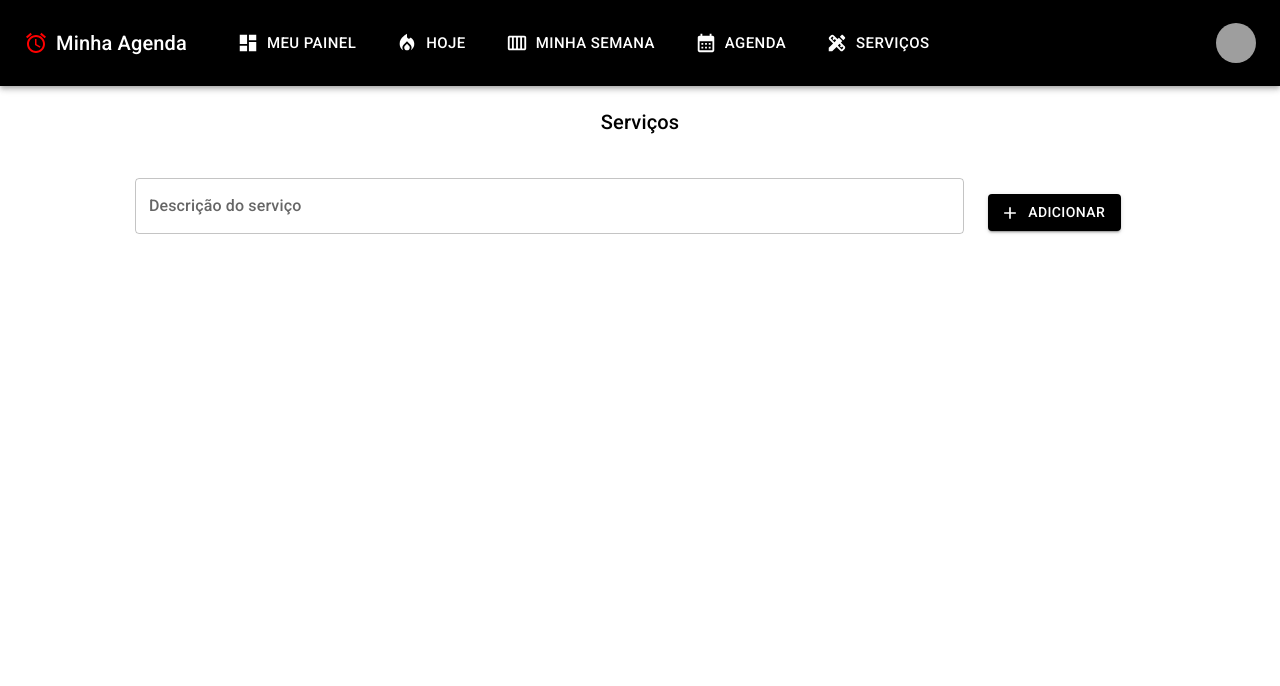
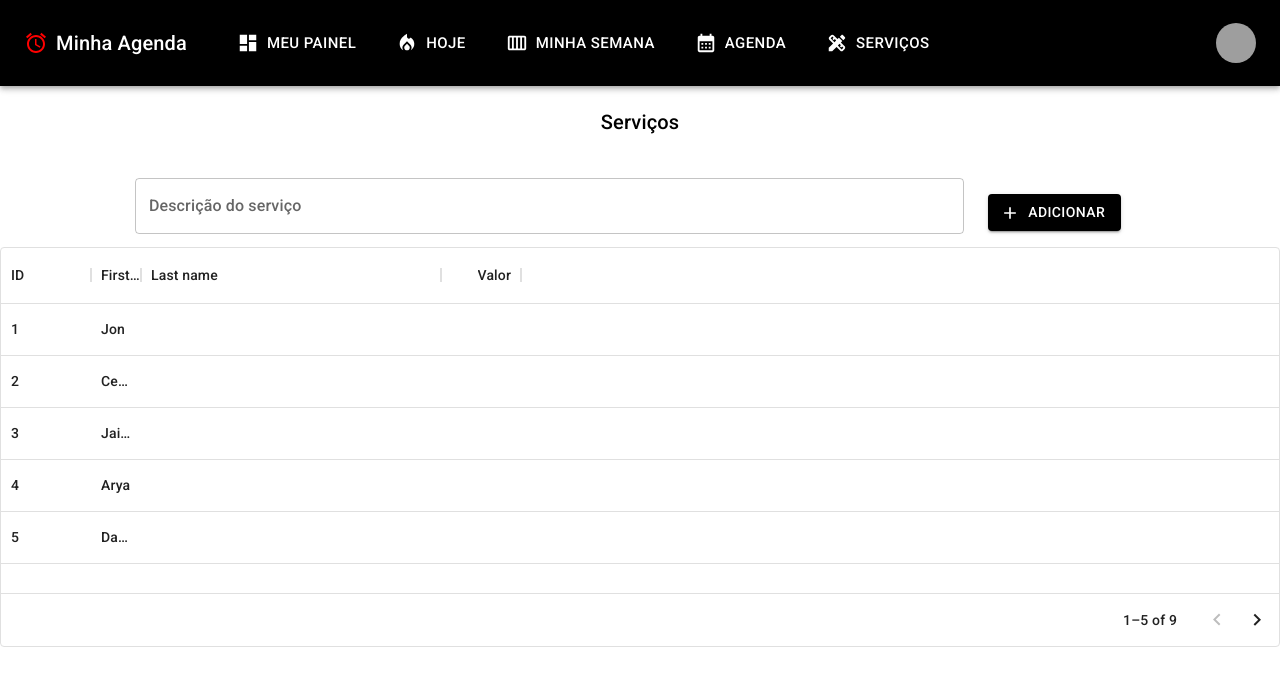
Before and after one commit to joaoavila1987/spa-agenda, a React (Create React App) app: page /servicos in a window 1280 px wide. Shown: the top 686 px of the page. Built offline with nearby package versions, Linux system fonts and the light colour scheme; grey boxes are pictures that could not be loaded.

Commit message:
instalação de bibliotecas e inicio de implemetação de tabelas

```diff
--- a/package.json
+++ b/package.json
@@ -12,6 +12,7 @@
     "@fullcalendar/react": "^6.0.4",
     "@mui/icons-material": "^5.11.0",
     "@mui/material": "^5.11.5",
+    "@mui/x-data-grid": "^5.17.20",
     "@testing-library/jest-dom": "^5.16.5",
     "@testing-library/react": "^13.4.0",
     "@testing-library/user-event": "^13.5.0",
--- a/src/componentes/servicos/Servicos.jsx
+++ b/src/componentes/servicos/Servicos.jsx
@@ -6,6 +6,7 @@
 import Button from '@mui/material/Button';
 import AddIcon from '@mui/icons-material/Add';
 //import Box from '@mui/material/Box';
+import Tabela from './TabelaServico';
 
 export default function Servicos() {
   return (
@@ -21,14 +22,9 @@
       <br />
       <Grid container justifyContent={'center'} spacing={3} xs={12} md={12} >
 
-        <Grid item  xs={12} md={8}>
+        <Grid item xs={12} md={8}>
           <TextField fullWidth size='large' label="Descrição do serviço" />
         </Grid>
-
-        {/* <Grid item xs={12} md={3}>
-     <TextField fullWidth size='large' label="Valor"  />
-    </Grid> */}
-
         <Grid item>
           <Button
             variant="contained"
@@ -45,7 +41,9 @@
           </Button>
         </Grid>
       </Grid>
-
+      <Grid container justifyContent={'center'}>
+        <Tabela />
+      </Grid>
     </>
   )
 }
--- /dev/null
+++ b/src/componentes/servicos/TabelaServico.jsx
@@ -0,0 +1,58 @@
+import React from 'react';
+import Box from '@mui/material/Box';
+import { DataGrid } from '@mui/x-data-grid';
+
+
+export default function TabelaServico() {
+
+    const columns = [
+        { field: 'id', headerName: 'ID', width: 90 },
+        {
+          field: 'firstName',
+          headerName: 'First name',
+          width: 20,
+          editable: false,
+        },
+        {
+          field: 'Descrição',
+          headerName: 'Last name',
+          width: 300,
+          editable: false,
+        },
+        {
+          field: 'Valor',
+          headerName: 'Valor',
+          type: 'number',
+          width: 80,
+          editable: false,
+        }
+      ];
+
+      const rows = [
+        { id: 1, lastName: 'Snow', firstName: 'Jon', age: 35 },
+        { id: 2, lastName: 'Lannister', firstName: 'Cersei', age: 42 },
+        { id: 3, lastName: 'Lannister', firstName: 'Jaime', age: 45 },
+        { id: 4, lastName: 'Stark', firstName: 'Arya', age: 16 },
+        { id: 5, lastName: 'Targaryen', firstName: 'Daenerys', age: null },
+        { id: 6, lastName: 'Melisandre', firstName: null, age: 150 },
+        { id: 7, lastName: 'Clifford', firstName: 'Ferrara', age: 44 },
+        { id: 8, lastName: 'Frances', firstName: 'Rossini', age: 36 },
+        { id: 9, lastName: 'Roxie', firstName: 'Harvey', age: 65 },
+      ];
+
+  return (
+    <>
+    <Box sx={{ height: 400, width: '100%' }}>
+      <DataGrid
+        rows={rows}
+        columns={columns}
+        pageSize={5}
+        rowsPerPageOptions={[5]}
+        //checkboxSelection
+        disableSelectionOnClick
+        experimentalFeatures={{ newEditingApi: true }}
+      />
+    </Box>
+    </>
+  )
+}
```
Also changed, not shown: 1 other file (tests, documents, lock files or other folders).
